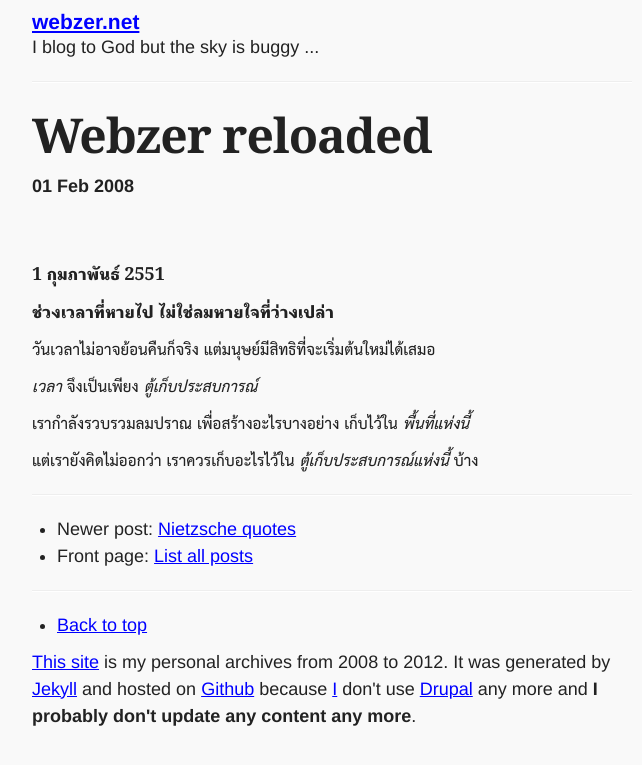
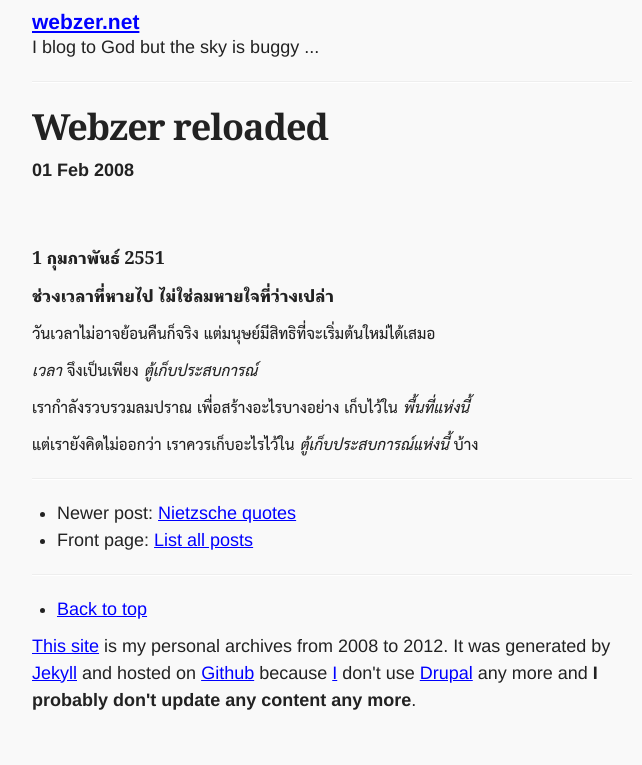
Before and after one commit to sungsit/webzer, a Jekyll site: the page built from _posts/2008-02-01-1.md, in a window 1280 px wide. Shown: the top 765 px of the page, without its empty margins (308-950 px from the left). Built offline with Jekyll 4.4.1, drawn with Linux system fonts in a browser that asks for light colours; Markdown is read by kramdown in place of the engine named in the settings.

Commit message:
Reduce heading font-size

```diff
--- a/_sass/webzer.scss
+++ b/_sass/webzer.scss
@@ -104,15 +104,15 @@ article {
 
 article h1#title {
   font-family: Georgia, Boon, serif;
-  font-size: 48px;
+  font-size: 36px;
   line-height: 1.35em;
   margin-bottom: 5px;
   letter-spacing: -1px;
 }
 
 article h2 {
-  font-size: 36px;
-  line-height: 54px;
+  font-size: 30px;
+  line-height: 45px;
 }
 
 article h3 {
```
Also changed, not shown: assets/styles/webzer.css.
